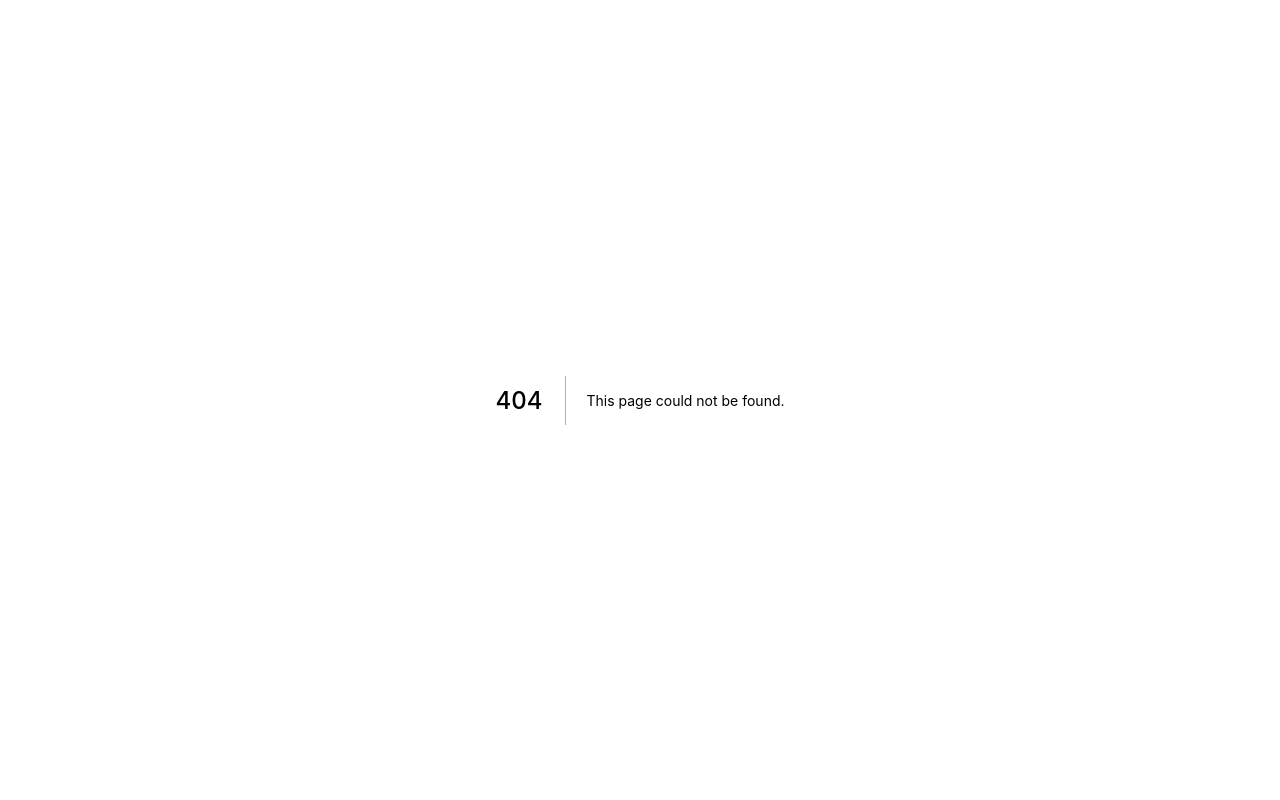
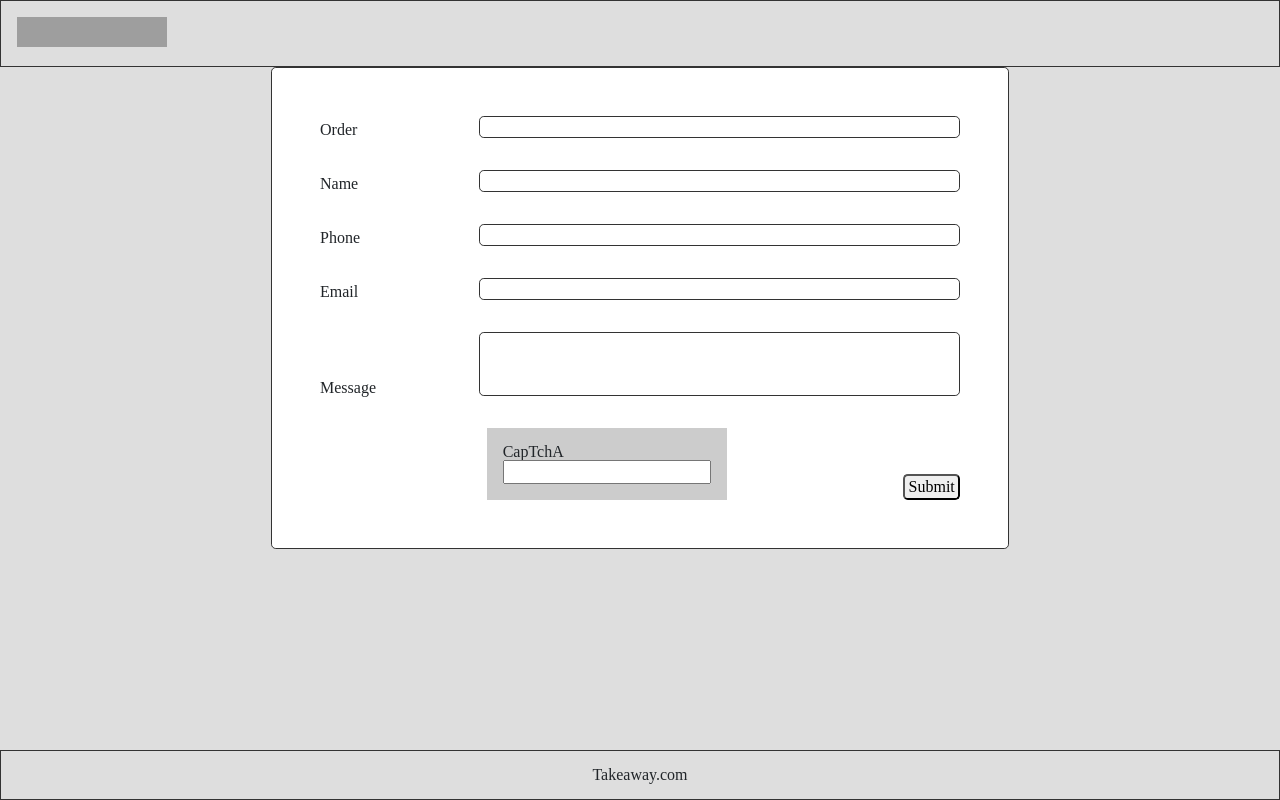
Before and after one commit to yusuf-kaleem/Project-FAQ, a Next.js app in the folder frontend/: page /ContactForm in a window 1280 px wide. Before the commit this address had no page. Built offline with nearby package versions, Linux system fonts and the light colour scheme; grey boxes are pictures that could not be loaded.

Commit message:
adding contact page

```diff
--- /dev/null
+++ b/frontend/pages/ContactForm/contact.module.css
@@ -0,0 +1,56 @@
+.row{
+    display: flex;
+    min-width: 50vw;
+    max-width: 70vw;
+    margin: 1em;
+    align-items:flex-end;
+}
+
+.label{
+    display: flex;
+    flex: 1;
+}
+
+.input{
+    display: flex;
+    flex: 3;
+    border-radius: 0.3em;
+    border : 1px solid #333;
+}
+.msg_input{
+    display: flex;
+    height: 4em;
+    flex: 3;
+    border-radius: 0.3em;
+    border : 1px solid #333;
+
+}
+.column{
+    background-color: #fff;
+    border-radius: 0.3em;
+    border : 1px solid #333;
+    padding: 2em;
+    display: flex;
+    flex-direction: column;
+}
+
+.captcha{
+    display: flex;
+    flex-direction: column;
+    align-self: center;
+    justify-self: center;
+    background-color: #cccccc;
+    padding: 1em;
+}
+
+.button{
+    padding: 0.2em;
+    border-radius: 0.3em;
+}
+
+.captcha_container{
+    display: flex;
+    align-self: flex-start;
+    flex: 2.5;
+    justify-content: flex-start;
+}
--- /dev/null
+++ b/frontend/pages/ContactForm/index.jsx
@@ -0,0 +1,83 @@
+
+import Layout from '../../components/layout';
+import styles from './contact.module.css'
+import React,{useEffect,useState} from 'react'
+
+export default function App() {
+
+
+    //INITIAL STATES
+    const [order,setOrder] = useState("")
+    const [name,setName] = useState("")
+    const [phone,setPhone] = useState("")
+    const [email,setEmail] = useState("")
+    const [message,setMessage] = useState("")
+    const [captcha,setCaptcha] = useState("")
+
+    //INITIAL LOAD
+    useEffect(()=>{
+        //alert("ss")
+    },[])
+
+    //SUBMIT
+    const submit = ()=>{
+
+        if(order && name && phone && email && message ){
+            alert("We have recieved your request respected person will caontact you for your query within 48 hours")
+        }
+        else{
+            alert("please fill all the details")
+        }
+
+    }
+
+    return (
+        <Layout>
+        <div data-testid="form-container" className={styles.column}>
+
+        <div className={styles.row}>
+            <span className={styles.label}>Order </span>
+            <input onChange={(e)=>{setOrder(e.target.value)}} className={styles.input}></input>
+        </div>
+
+        <div className={styles.row}>
+            <span className={styles.label}>Name </span>
+            <input onChange={(e)=>{setName(e.target.value)}} className={styles.input}></input>
+        </div>
+
+        <div className={styles.row}>
+            <span className={styles.label}>Phone </span>
+            <input onChange={(e)=>{setPhone(e.target.value)}} type="number" className={styles.input}></input>
+        </div>
+
+        <div className={styles.row}>
+            <span className={styles.label}>Email </span>
+            <input onChange={(e)=>{setEmail(e.target.value)}} className={styles.input}></input>
+        </div>
+
+        <div className={styles.row}>
+            <span className={styles.label}>Message </span>
+            <input onChange={(e)=>{setMessage(e.target.value)}} className={styles.msg_input}></input>
+        </div>
+
+        <div className={styles.row}>
+            <span className={styles.label}> </span>
+
+            <div className={styles.captcha_container}>
+            <div className={styles.captcha}>
+                CapTchA
+                <input onChange={(e)=>{setCaptcha(e.target.value)}}></input>
+            </div>
+
+            </div>
+            <button data-testid="submit" onClick={submit} className={styles.button}>Submit</button>
+
+        </div>
+        </div>
+
+
+
+        </Layout>
+
+    );
+  };
```
Also changed, not shown: 1 other file (tests, documents, lock files or other folders).
